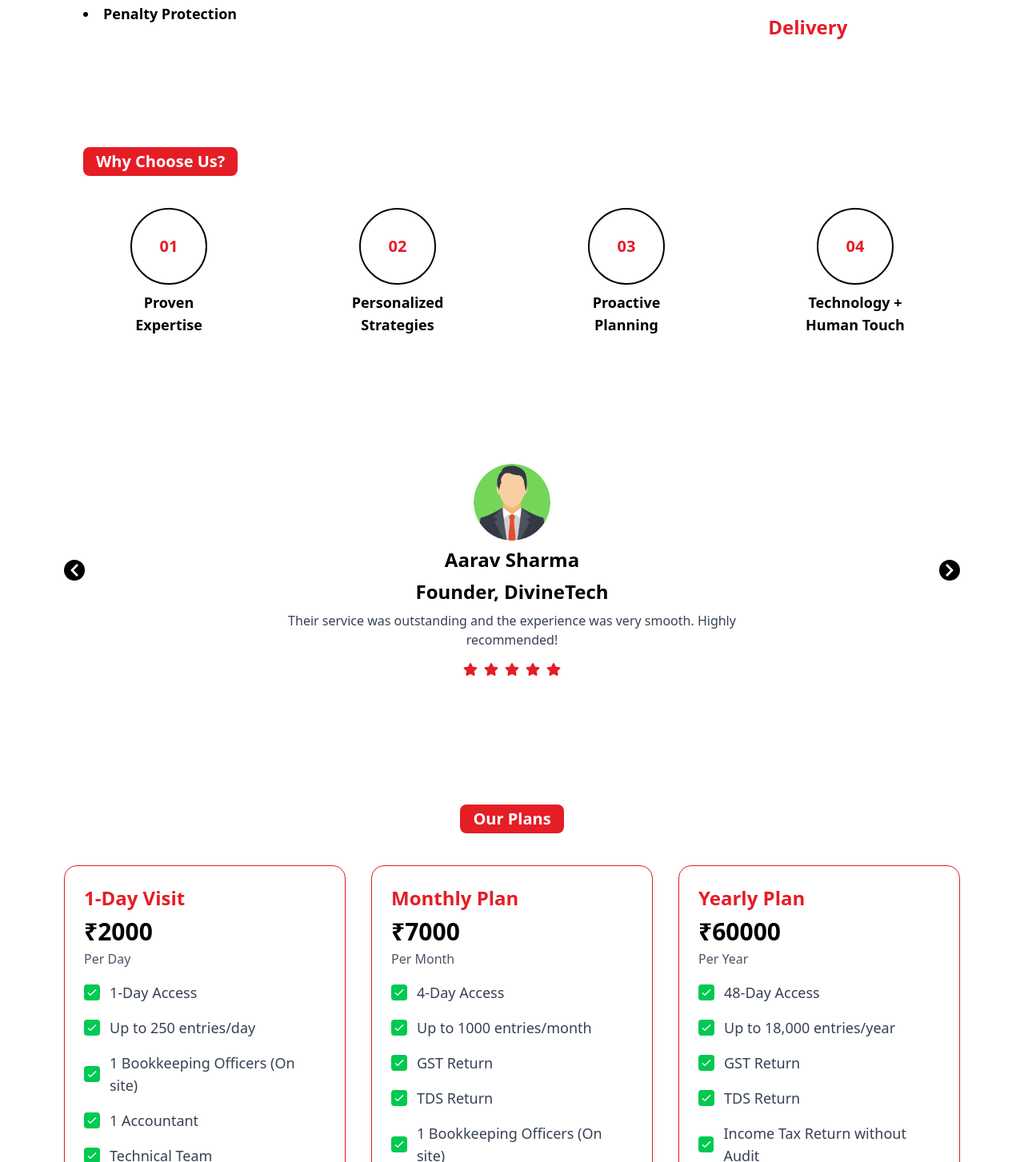
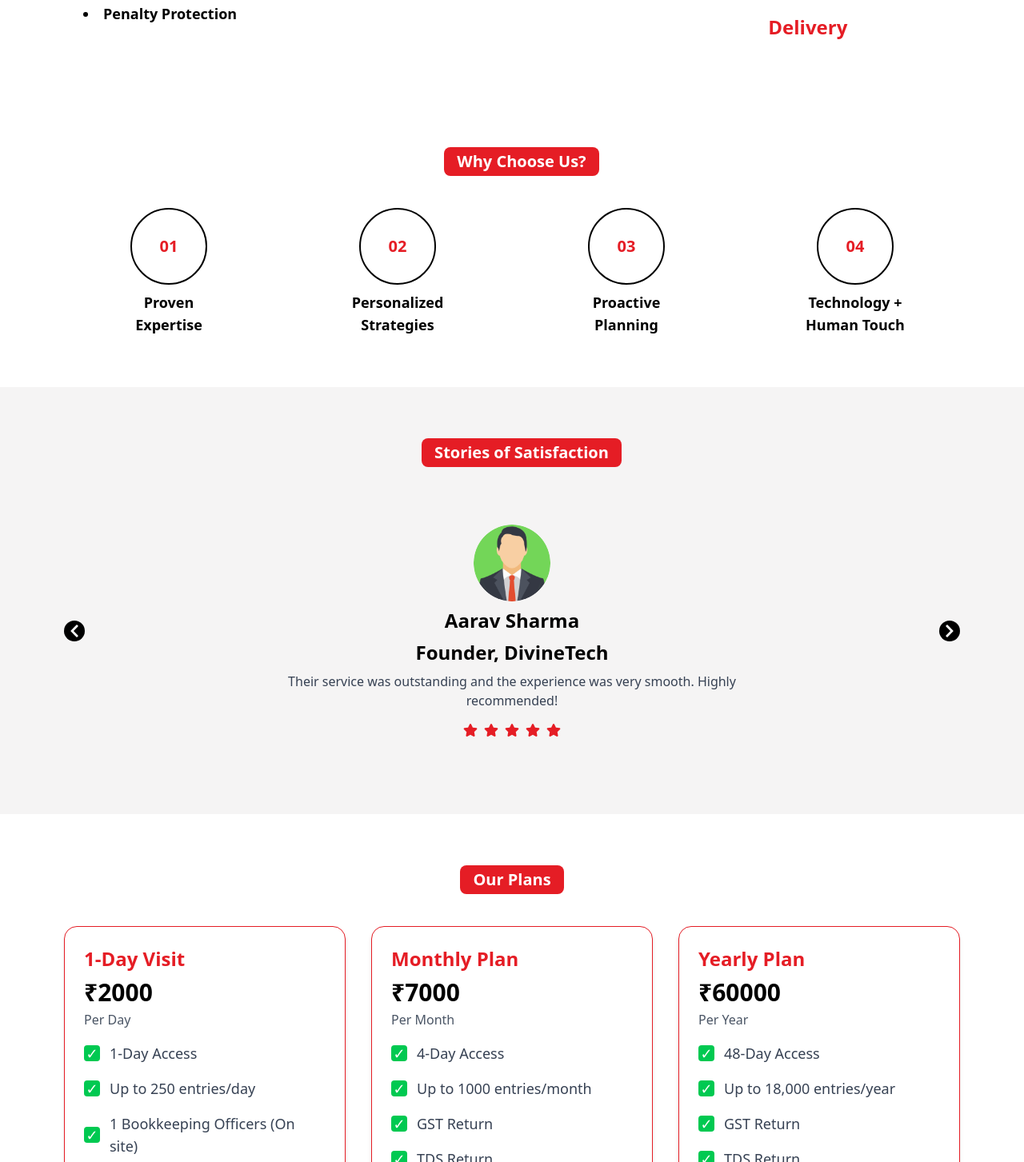
Before and after one commit to vm3techsolutions/youtaxsub, a Next.js app in the folder frontend/: page / in a window 1280 px wide. Shown: the part 3437-4890 px from the top of the page at 80% size. Built offline with nearby package versions, Linux system fonts and the light colour scheme.

Commit message:
add validation to form, update testimonial section

```diff
--- a/frontend/src/app/Home/Plan.jsx
+++ b/frontend/src/app/Home/Plan.jsx
@@ -8,6 +8,11 @@ export default function Plans() {
   const [showModal, setShowModal] = useState(false);
   const [selectedPlan, setSelectedPlan] = useState(null);
   const [formData, setFormData] = useState({
+    name: "",
+    email: "",
+    phone: "",
+  });
+  const [errors, setErrors] = useState({
     name: "",
     email: "",
     phone: "",
@@ -70,7 +75,41 @@ export default function Plans() {
     });
   };
 
+  const validateForm = () => {
+    const newErrors = { name: "", email: "", phone: "" };
+    let isValid = true;
+
+    if (!formData.name.trim()) {
+    newErrors.name = "Name is required.";
+    isValid = false;
+    } else if (!/^[a-zA-Z\s]+$/.test(formData.name)) {
+    newErrors.name = "Name must contain only letters and spaces.";
+    isValid = false;
+    }
+
+    if (!formData.email.trim()) {
+      newErrors.email = "Email is required.";
+      isValid = false;
+    } else if (!/\S+@\S+\.\S+/.test(formData.email)) {
+      newErrors.email = "Invalid email format.";
+      isValid = false;
+    }
+
+    if (!formData.phone.trim()) {
+      newErrors.phone = "Phone number is required.";
+      isValid = false;
+    } else if (!/^[0-9]{10}$/.test(formData.phone)) {
+      newErrors.phone = "Phone number must be 10 digits.";
+      isValid = false;
+    }
+
+    setErrors(newErrors);
+    return isValid;
+  };
+
   const handlePaymentSubmit = async () => {
+    if (!validateForm()) return;
+
     setShowModal(false);
     const loaded = await loadRazorpay();
     if (!loaded) {
@@ -79,18 +118,14 @@ export default function Plans() {
     }
 
     try {
-        await axios.post(
+      await axios.post(
         `${process.env.NEXT_PUBLIC_BACKEND_URL}/plan/submit-plan`,
         {
           ...formData,
           plan: selectedPlan.title,
           price: selectedPlan.price,
         },
-        {
-          headers: {
-            "Content-Type": "application/json",
-          },
-        }
+        { headers: { "Content-Type": "application/json" } }
       );
 
       const res = await axios.post(
@@ -100,7 +135,6 @@ export default function Plans() {
       );
 
       const data = res.data;
-
       if (!data?.order) {
         alert("Failed to create order");
         return;
@@ -114,7 +148,7 @@ export default function Plans() {
         description: selectedPlan.title,
         order_id: data.order.id,
         handler: function (response) {
-          alert("Payment successful!");
+          alert("✅ Payment successful!");
           console.log(response);
         },
         prefill: {
@@ -131,7 +165,7 @@ export default function Plans() {
       rzp.open();
     } catch (error) {
       console.error("Payment initiation error:", error);
-      alert("Something went wrong during payment.");
+      alert("❌ Something went wrong during payment.");
     }
   };
 
@@ -162,20 +196,7 @@ export default function Plans() {
                 {plan.features.map((feature, i) => (
                   <li key={i} className="flex items-center">
                     <span className="w-5 h-5 flex justify-center items-center bg-green-500 text-white rounded-sm mr-3">
-                      <svg
-                        xmlns="http://www.w3.org/2000/svg"
-                        fill="none"
-                        viewBox="0 0 24 24"
-                        stroke="currentColor"
-                        className="w-4 h-4"
-                      >
-                        <path
-                          strokeLinecap="round"
-                          strokeLinejoin="round"
-                          strokeWidth="2"
-                          d="M5 13l4 4L19 7"
-                        />
-                      </svg>
+                      ✓
                     </span>
                     {feature}
                   </li>
@@ -200,12 +221,10 @@ export default function Plans() {
         <p className="text-2xl font-semibold">Note -</p>
         <ul className="list-decimal pl-6 text-xl space-y-2">
           <li>
-            Entries include Sales Bills, Purchase Bills, and Bank Account
-            Statements.
+            Entries include Sales Bills, Purchase Bills, and Bank Account Statements.
           </li>
           <li>
-            The prices mentioned are subject to change. Please refer to our
-            latest pricing details.
+            The prices mentioned are subject to change. Please refer to our latest pricing details.
           </li>
         </ul>
       </div>
@@ -232,30 +251,29 @@ export default function Plans() {
             <input
               type="text"
               placeholder="Name"
-              className="w-full border px-3 py-2 mb-3 rounded"
+              className="w-full border px-3 py-2 mb-1 rounded"
               value={formData.name}
-              onChange={(e) =>
-                setFormData({ ...formData, name: e.target.value })
-              }
+              onChange={(e) => setFormData({ ...formData, name: e.target.value })}
             />
+            {errors.name && <p className="text-sm text-red-500 mb-2">{errors.name}</p>}
+
             <input
               type="email"
               placeholder="Email"
-              className="w-full border px-3 py-2 mb-3 rounded"
+              className="w-full border px-3 py-2 mb-1 rounded"
               value={formData.email}
-              onChange={(e) =>
-                setFormData({ ...formData, email: e.target.value })
-              }
+              onChange={(e) => setFormData({ ...formData, email: e.target.value })}
             />
+            {errors.email && <p className="text-sm text-red-500 mb-2">{errors.email}</p>}
+
             <input
               type="tel"
               placeholder="Phone"
-              className="w-full border px-3 py-2 mb-3 rounded"
+              className="w-full border px-3 py-2 mb-1 rounded"
               value={formData.phone}
-              onChange={(e) =>
-                setFormData({ ...formData, phone: e.target.value })
-              }
+              onChange={(e) => setFormData({ ...formData, phone: e.target.value })}
             />
+            {errors.phone && <p className="text-sm text-red-500 mb-2">{errors.phone}</p>}
 
             <div className="flex justify-between mt-4">
               <button
--- a/frontend/src/app/Home/Testimonial.jsx
+++ b/frontend/src/app/Home/Testimonial.jsx
@@ -38,9 +38,14 @@ export default function TestimonialSlider() {
   };
 
   return (
-    <div className="mx-auto px-5 sm:px-20 py-16 text-center relative">
+    <div className="mx-auto bg-[#f5f4f4] px-5 sm:px-20 py-16 text-center relative">
 
-
+{/* Heading */}
+      <div>
+        <h1 className="bg-[#E51D25] text-white px-4 py-1 rounded-lg text-xl font-semibold mb-10 inline-block ml-6">
+          Stories of Satisfaction
+        </h1>
+      </div>
       <div className="p-8 relative">
         {/* Arrows */}
         <button
--- a/frontend/src/app/Home/WhyChooseUs.jsx
+++ b/frontend/src/app/Home/WhyChooseUs.jsx
@@ -3,7 +3,7 @@ import React from "react";
 
 export default function WhyChooseUs() {
   return (
-    <div className="mx-auto px-5 sm:px-20 py-16 sm:text-left text-center">
+    <div className="mx-auto px-5 sm:px-20 py-16  text-center">
       {/* Heading */}
       <div>
         <h1 className="bg-[#E51D25] text-white px-4 py-1 rounded-lg text-xl font-semibold mb-10 inline-block ml-6">
--- a/frontend/src/app/Home/WhyUs.jsx
+++ b/frontend/src/app/Home/WhyUs.jsx
@@ -40,7 +40,7 @@ export default function ServicesSection() {
   <div className="flex flex-col items-center text-center">
     {/* Heading */}
     <span className="bg-[#E51D25] text-white px-4 py-1 rounded-lg text-xl font-semibold mb-3">
-      HOW It Works
+      How It Works
     </span>
 
     <span className="bg-black text-white w-10 h-10 flex items-center justify-center rounded-full text-sm sm:text-base my-5">
```
